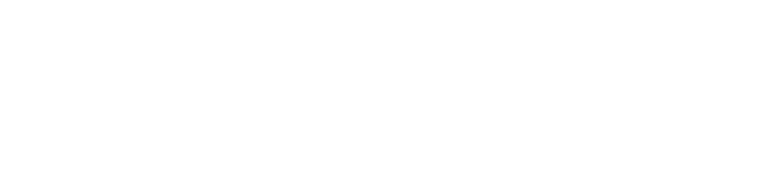
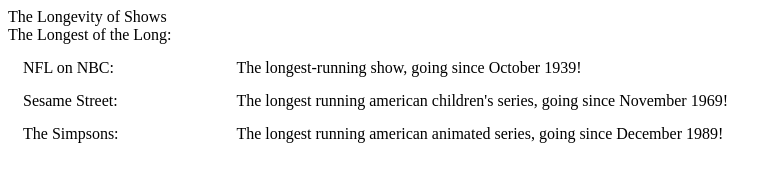
Before and after one commit to creeperandsteve/Longevity-Show, a plain HTML site: page index.html in a window 1280 px wide. Shown: the whole page, without its empty margins (0-782 px from the left). Drawn offline with Linux system fonts and the light colour scheme.

Commit message:
Beta 1.0 index.html

```diff
--- a/index.html
+++ b/index.html
@@ -1,16 +1,15 @@
 <!DOCTYPE html>
 <html>
-<style type="text/css>
-  .table
-   {
+
+<head>
+<style type="text/css">
+	.header {
+    font-style: bold;
+    }
+  .table {
      display: table;
-  }
-  .header
-  {
-  }
-  .table
-  {
-  display: table;
+     width: 100%;
+     border-spacing: 15px;
   }
   .table_row
   {
@@ -19,27 +18,34 @@
   .cell
   {
   display: table-cell;
+  padding: 20 px;
+  vertical-align: middle;
   }
   </style>
-<head>
 </head>
+
+
 <body>
-  <div id="header">
+  <div class="header">
   The Longevity of Shows
   </div>
 
-  <div id="header">
+  <div class="header">
   The Longest of the Long:
   </div>
+
   <div class="table">
+
     <div class="table_row">
-      <div class="cell">NFL on NBC: The longest-running show, going since October 1939! </div>
+      <div class="cell">NFL on NBC: </div><div class="cell">The longest-running show, going since October 1939! </div>
     </div>
+
     <div class="table_row">
-      <div class="cell">Sesame Street: The longest running american children's series, going since November 1969! </div>
+      <div class="cell">Sesame Street:</div><div class="cell"> The longest running american children's series, going since November 1969! </div>
     </div>
+
     <div class="table_row">
-        <div class="cell">The Simpsons: The longest running american animated series, going since December 1989!</div>
+        <div class="cell">The Simpsons:</div> <div class="cell"> The longest running american animated series, going since December 1989!</div>
      </div>
     </div>
 </body>
```
